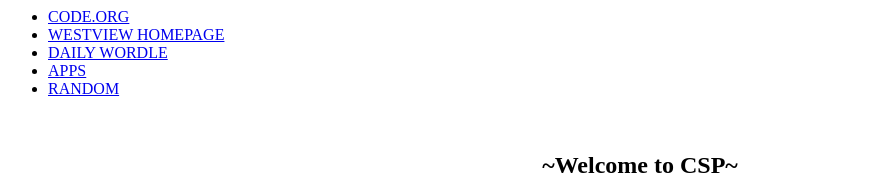
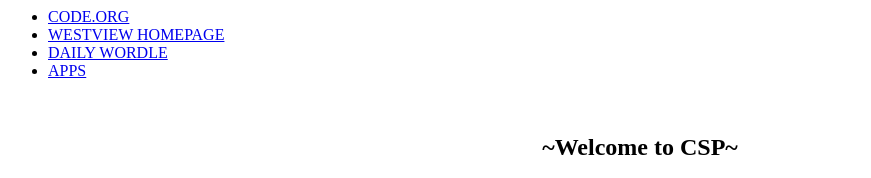
Before and after one commit to WVCS/website-jbermudo24, a plain HTML site: page index.html in a window 1280 px wide. Shown: the top 178 px of the page, without its empty margins (0-871 px from the left). Drawn offline with Linux system fonts and the light colour scheme.

Commit message:
Update index.html

```diff
--- a/index.html
+++ b/index.html
@@ -12,7 +12,6 @@
      <li> <a href="https://www.powayusd.com/en-US/Schools/HS/WVHS/HOME">WESTVIEW HOMEPAGE </a> </li>
      <li> <a href="https://www.nytimes.com/games/wordle/index.html"> DAILY WORDLE </a> </li>
      <li> <a href="APPS.html"> APPS </a> </li>
-     <li> <a href="https://youtu.be/sVTy_wmn5SU"> RANDOM </a> </li>
    </ul>
    <br>
   <center>
```
